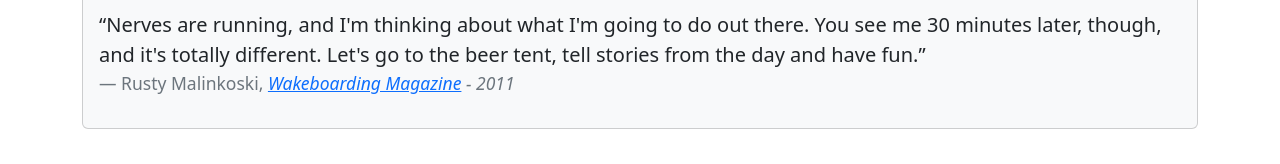
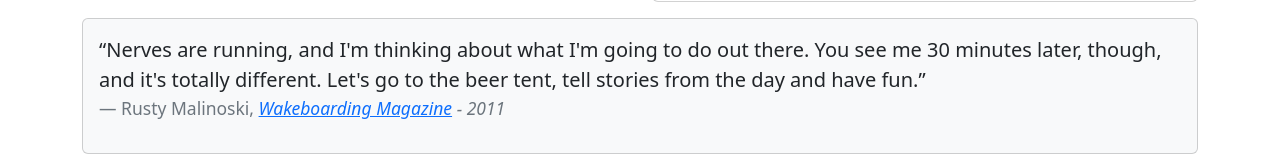
Before and after one commit to bholmdev/wakeboard-site, a React (Create React App) app: page /about in a window 1280 px wide. Shown: the part 636-800 px from the top of the page. Built offline with nearby package versions, Linux system fonts and the light colour scheme.

Commit message:
fixed spelling and margin

```diff
--- a/src/App.css
+++ b/src/App.css
@@ -63,6 +63,7 @@ h2 {
 
 .custom-navbar {
     background-color: #0c597a;
+    margin-bottom: 25px;
 }
 
 .row-content {
--- a/src/app/pages/AboutPage.js
+++ b/src/app/pages/AboutPage.js
@@ -47,7 +47,7 @@ const AboutPage = () => {
                                     “Nerves are running, and I'm thinking about what I'm going to do out there. You see me 30 minutes later, though, and it's totally different. Let's go to the beer tent, tell stories from the day and have fun.”
                                 </p>
                                 <footer className="blockquote-footer">
-                                    Rusty Malinkoski,{' '}
+                                    Rusty Malinoski,{' '}
                                     <cite title="Source Title">
                                         <a
                                             href="https://www.wakeboardingmag.com/blog/features/2011/12/08/best-of-2011-top-10-pro-spotlight-quotes/"
```
